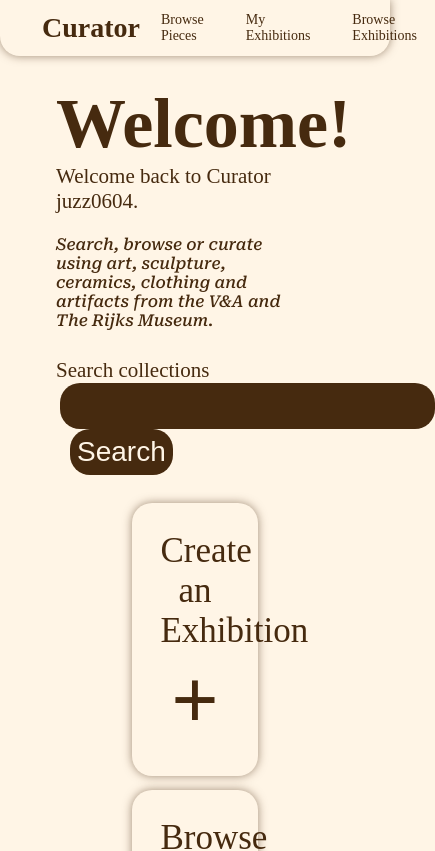
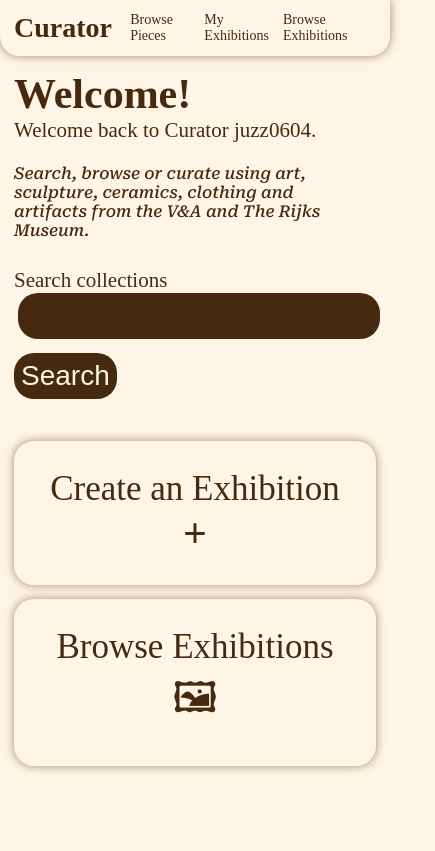
Before and after one commit to Eleaha/fe-curator, a React (Vite) app: page / in a window 390 px wide. Shown: the top 851 px of the page, 435 px wide, since content can reach past the window. Built offline with nearby package versions, Linux system fonts and the light colour scheme; a web font is replaced by a local one.

Commit message:
optimise styling for mobile screen sizes

```diff
--- a/index.html
+++ b/index.html
@@ -2,7 +2,7 @@
 <html lang="en">
 	<head>
 		<meta charset="UTF-8" />
-		<link rel="icon" type="" href="" />
+		<link rel="icon" type="" href="" /><link>
 		<meta name="viewport" content="width=device-width, initial-scale=1.0" />
 		<title>Curator</title>
 		<link rel="preconnect" href="https://fonts.googleapis.com" />
--- a/src/App.css
+++ b/src/App.css
@@ -69,7 +69,7 @@
 
 /* Main Pages */
 .page {
-	margin: 6rem 3.5rem 0 3.5rem;
+	padding: 6rem 3.5rem 0 3.5rem;
 	display: flex;
 }
 .page-info {
@@ -156,7 +156,6 @@
 }
 .exhibition-piece-card h3 {
 	margin-bottom: 0.5rem;
-
 }
 
 /* Browse Pieces */
@@ -180,6 +179,7 @@
 	border-radius: var(--small-border-radius);
 	box-shadow: 0px 0px 10px var(--shadow);
 }
+
 @media (max-width: 1300px) {
 	:root {
 		font-size: 14px;
@@ -188,12 +188,12 @@
 		width: 100vw;
 	}
 	.page {
-		display:block;
-		margin: 6rem 4rem;
-		margin-right: 4rem;
+		display: block;
+		padding: 4rem;
+		margin-top: 4rem;
 	}
 	.page-info {
-		position:relative;
+		position: relative;
 		width: 100%;
 	}
 	.page-content {
@@ -223,3 +223,48 @@
 		margin-left: 0;
 	}
 }
+
+@media (max-width: 500px) {
+	:root {
+		font-size: 14px;
+	}
+	#home-page h1 {
+		font-size: 3rem;
+	}
+	.header {
+		padding-left: 1rem;
+		padding-right: 1rem;
+		width: 100vw;
+	}
+	.search-bar {
+		font-size: 1rem;
+		width: 100%;
+	}
+	.home-nav-container .search-button {
+		margin: 1rem 0;
+	}
+	button {
+		font-size: 1rem;
+	}
+	.card {
+		width: 100%;
+	}
+	.home-square {
+		width: 100%;
+	}
+	.nav-link {
+		margin: 0;
+	}
+	.page {
+		padding: 1rem;
+	}
+	form {
+		width: 100%;
+	}
+	.header-title {
+		margin-right: 1rem;
+	}
+	.nav-link {
+		padding: 0.3rem;
+	}
+}
--- a/src/index.css
+++ b/src/index.css
@@ -17,7 +17,6 @@
 
 	--standard-padding: 2rem;
 
-	color-scheme: light;
 	color: var(--dark);
 	background-color: var(--light);
 
@@ -26,6 +25,10 @@
 	text-rendering: optimizeLegibility;
 	-webkit-font-smoothing: antialiased;
 	-moz-osx-font-smoothing: grayscale;
+}
+
+main {
+	width: 100vw;
 }
 
 img {
```
